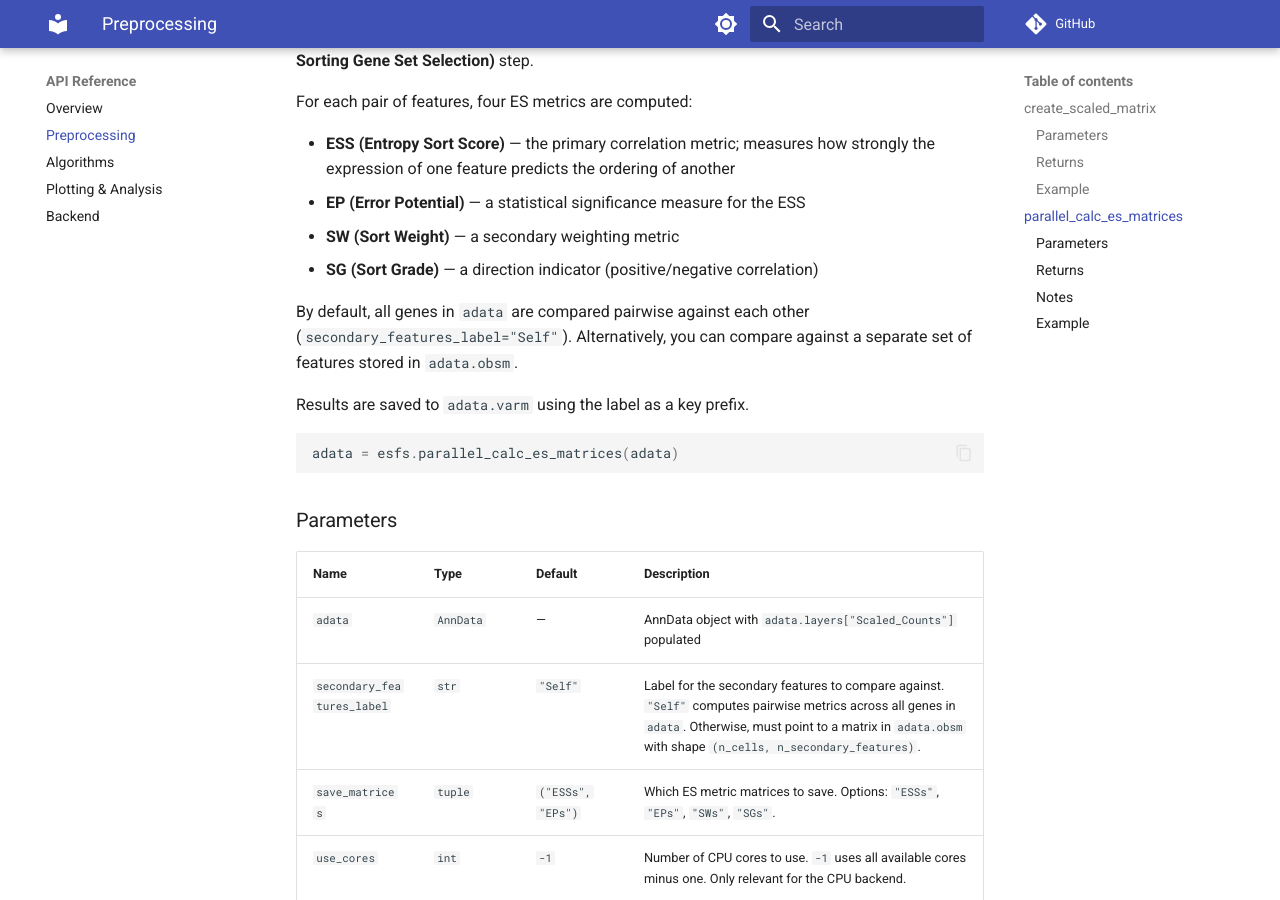
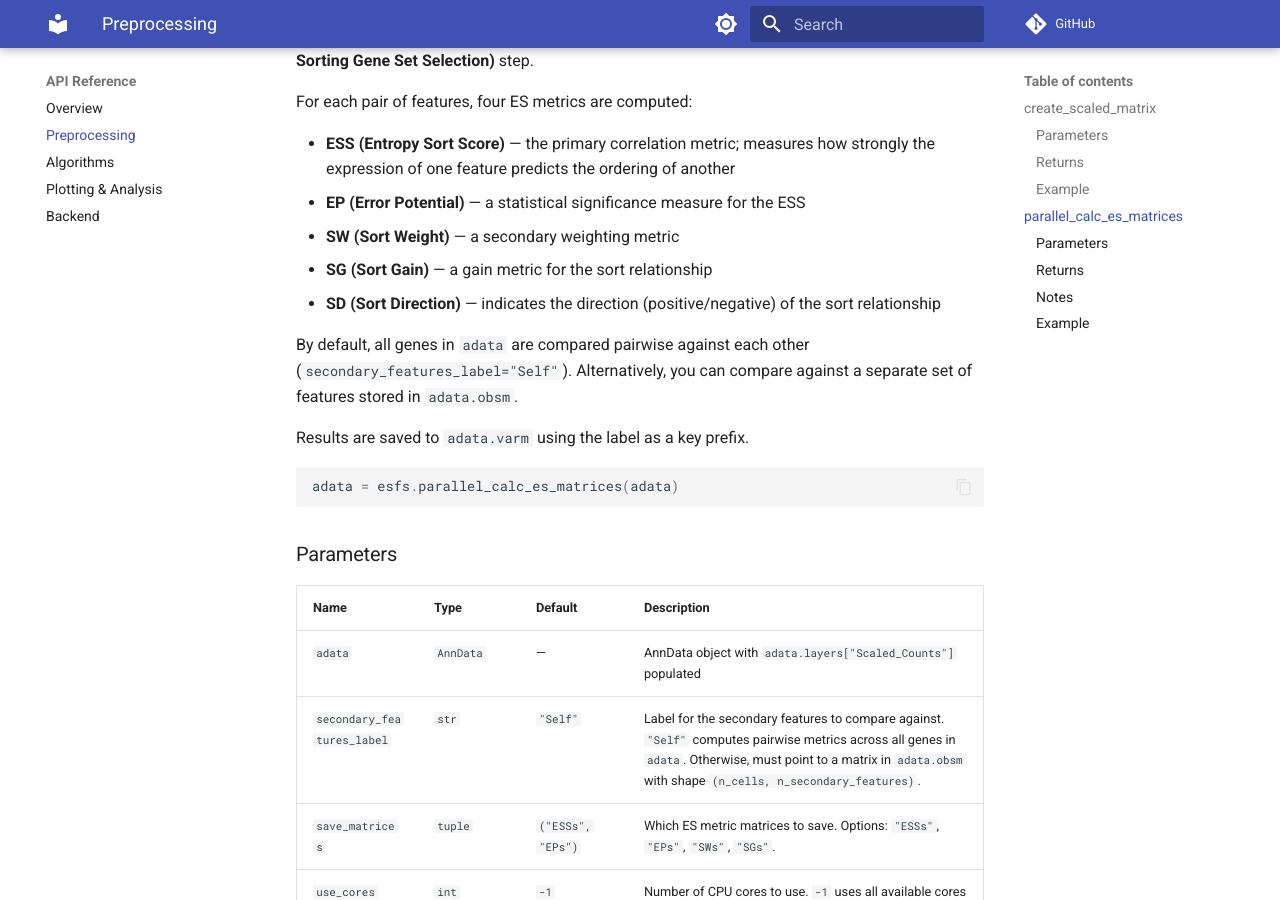
Before and after one commit to aradley/ESFS, an MkDocs documentation site: the page built from docs/api/preprocessing.md, in a window 1280 px wide and 900 px high, scrolled down 1412 px. Built offline with MkDocs 1.6.1 and Material for MkDocs 9.7.7, drawn with Linux system fonts in a browser that asks for light colours; comment, search, counter and statistics services are not loaded.

```diff
--- a/docs/api/preprocessing.md
+++ b/docs/api/preprocessing.md
@@ -51,7 +51,8 @@ For each pair of features, four ES metrics are computed:
 - **ESS (Entropy Sort Score)** — the primary correlation metric; measures how strongly the expression of one feature predicts the ordering of another
 - **EP (Error Potential)** — a statistical significance measure for the ESS
 - **SW (Sort Weight)** — a secondary weighting metric
-- **SG (Sort Grade)** — a direction indicator (positive/negative correlation)
+- **SG (Sort Gain)** — a gain metric for the sort relationship
+- **SD (Sort Direction)** — indicates the direction (positive/negative) of the sort relationship
 
 By default, all genes in `adata` are compared pairwise against each other (`secondary_features_label="Self"`). Alternatively, you can compare against a separate set of features stored in `adata.obsm`.
 
```
Also changed, not shown: README.md (+6 -5 lines), docs/README.md (+1 -1 lines), docs/api/algorithms.md (+1 -1 lines), docs/api/index.md (+3 -0 lines).
